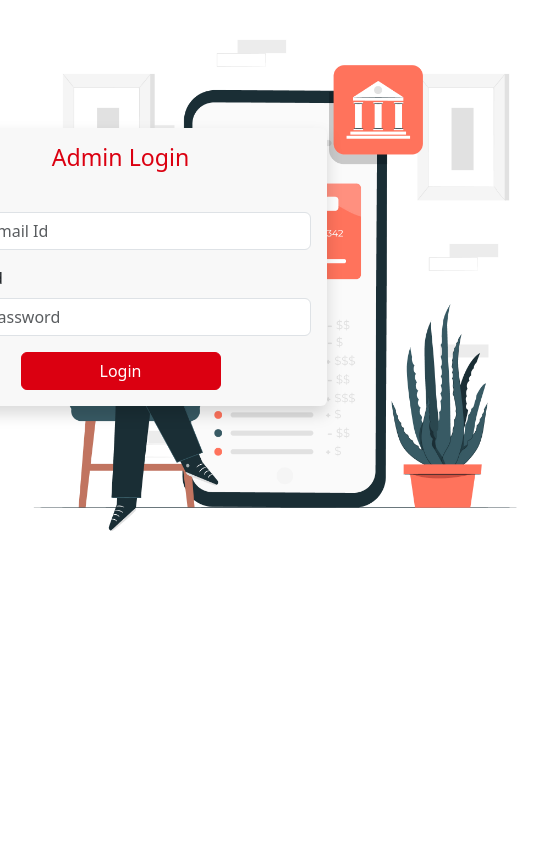
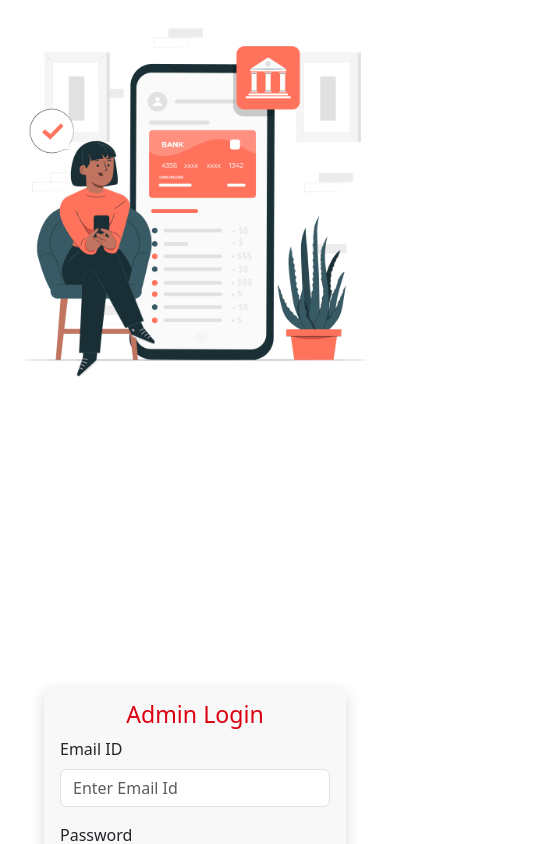
Before and after one commit to Vishal-LTI/FrontEnd, a React (Create React App) app in the folder loan-app/: page /admin in a window 390 px wide. Shown: the top 844 px of the page, 550 px wide, since content can reach past the window. Built offline with nearby package versions, Linux system fonts and the light colour scheme.

Commit message:
login and register responsive done

```diff
--- a/loan-app/src/Pages/userPages/Login.jsx
+++ b/loan-app/src/Pages/userPages/Login.jsx
@@ -49,7 +49,7 @@ const Login = () => {
           style={{ width: "550px", margin: "0px 50px" }}
         />
         <div className="register-component">
-          <div className="container d-flex align-items-center justify-content-center min-vh-100">
+          <div className="container d-flex align-items-center justify-content-center table-wrap">
             <div className="row w-100">
               <div className="col-md-12 offset-md-1">
                 <div className="card shadow">
--- a/loan-app/src/Pages/userPages/Register.jsx
+++ b/loan-app/src/Pages/userPages/Register.jsx
@@ -61,7 +61,7 @@ const Register = () => {
       <div className="register-component">
         <img src="./register.jpg" alt="register" style={{ width: "500px" }} />
       </div>
-      <div style={{ maxWidth: "500px", marginTop: "80px", marginLeft: "150px" }}>
+      <div className="register-comp-wrap" style={{ maxWidth: "500px", marginTop: "80px", marginLeft: "150px" }}>
         <div className="card shadow">
           <h5 className="card-title text-center" style={{ color: "#ffffff", background: "#db0011", borderRadius: "5px 5px 0px 0px", padding: "10px" }}>
             Register
--- a/loan-app/src/Styles/home.css
+++ b/loan-app/src/Styles/home.css
@@ -7,6 +7,10 @@
 .banner-img {
   width: 100%;
   height: auto;
+}
+
+.table-wrap {
+  min-height: 100vh !important;
 }
 
 .register-component {
@@ -142,6 +146,31 @@ h4 {
   box-shadow: none;
 }
 
+@media(max-width: 1200px) {
+
+  .table-wrap {
+    min-height: 0 !important;
+}
+  .register-comp-wrap {
+    max-width: 100% !important;
+    margin-top: 0 !important;
+    margin-left: 4rem !important;
+    margin-right: 4rem;
+  }
+  .register-component {
+    position: static;
+    top: 0;
+    right: 0;
+    transform: none;
+    margin: 0 auto;
+  }
+  .banner-container {
+    display: flex;
+    flex-direction: column;
+    align-items: center;
+  }
+}
+
 @media(max-width: 1100px) {
   .f-wrap {
     flex-wrap: wrap;
@@ -173,4 +202,13 @@ h4 {
 .container .card {
   margin-bottom: 1rem;
 }
+.register-component {
+  width: 100%;
 }
+.register-component img {
+    width: 100% !important;
+}
+.banner-container img {
+  width: 100% !important;
+}
+}
```
